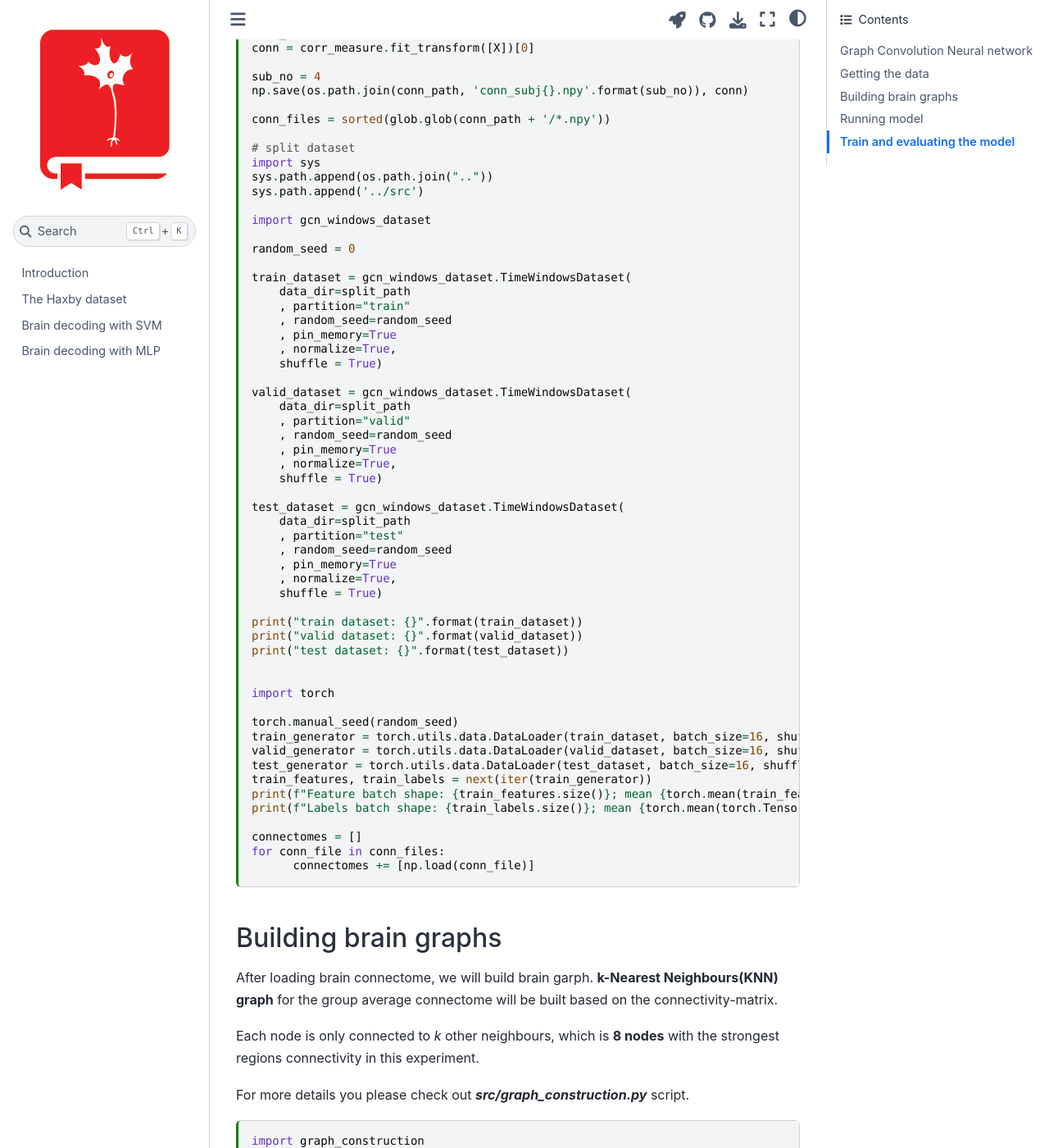
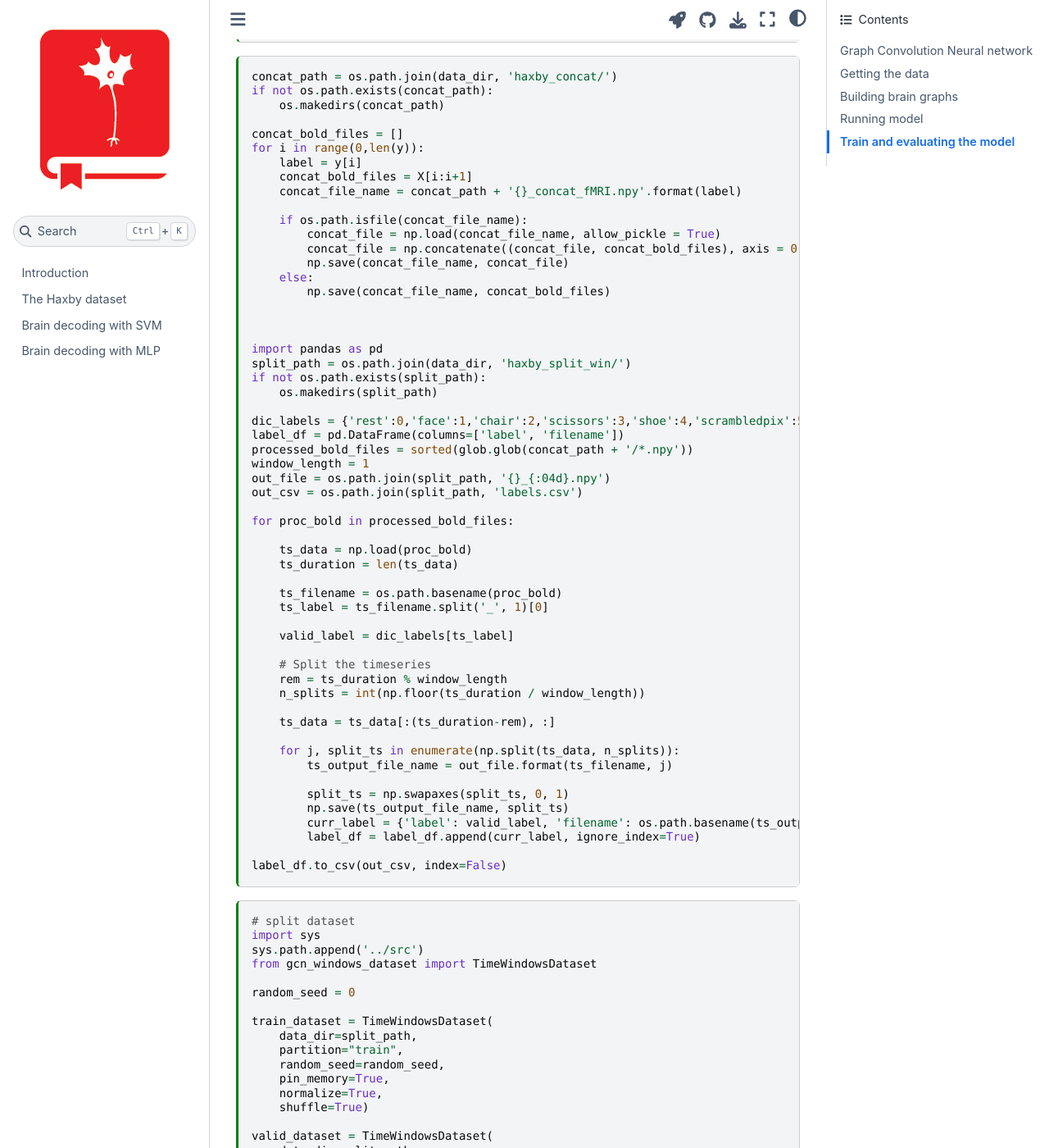
Before and after one commit to main-educational/brain_encoding_decoding, a Jupyter Book: the page built from content/gcn_decoding.md, in a window 1280 px wide and 1400 px high, scrolled down 1763 px. Shown: the whole window at 82% size. Built offline with Jupyter Book 1.0.4 settings and Sphinx 7.4.7 and the Sphinx Book theme 1.1.4, drawn with Linux system fonts in a browser that asks for light colours; pages that are not in the unit, such as notebooks, are missing from menus; comment, search, counter and statistics services are not loaded; cross-references to code outside the pages are shown as plain code; some of the changed text lies outside the part shown.

Commit message:
Include the code for data processing in the same tutorial

````diff
--- a/content/gcn_decoding.md
+++ b/content/gcn_decoding.md
@@ -68,65 +68,118 @@ print(X.shape)
 So we have 1452 time points, with one cognitive annotations each, and for each time point we have recordings of fMRI activity across 675 voxels. We can also see that the cognitive annotations span 9 different categories.
 
 ```{code-cell} ipython3
-proc_path = os.path.join(data_dir, 'haxby_proc/')
-concat_path = os.path.join(data_dir, 'haxby_concat/')
 conn_path = os.path.join(data_dir, 'haxby_connectomes/')
-split_path = os.path.join(data_dir, 'haxby_split_win/')
-```
+if not os.path.exists(conn_path):
+    os.makedirs(conn_path)
 
-```{code-cell} ipython3
 import glob
 import nilearn.connectome
 import numpy as np
 import warnings
 warnings.filterwarnings(action='once')
-# Estimating connectomes
+# Estimating connectomes and save for pytorch to load
 corr_measure = nilearn.connectome.ConnectivityMeasure(kind="correlation")
 conn = corr_measure.fit_transform([X])[0]
+np.save(os.path.join(conn_path, 'conn_subj{}.npy'.format(sub_no)), conn)
+```
 
-sub_no = 4
-np.save(os.path.join(conn_path, 'conn_subj{}.npy'.format(sub_no)), conn)
+```{code-cell} ipython3
+concat_path = os.path.join(data_dir, 'haxby_concat/')
+if not os.path.exists(concat_path):
+    os.makedirs(concat_path)
 
-conn_files = sorted(glob.glob(conn_path + '/*.npy'))
+concat_bold_files = []
+for i in range(0,len(y)):
+    label = y[i]
+    concat_bold_files = X[i:i+1]
+    concat_file_name = concat_path + '{}_concat_fMRI.npy'.format(label)
 
+    if os.path.isfile(concat_file_name):
+        concat_file = np.load(concat_file_name, allow_pickle = True)
+        concat_file = np.concatenate((concat_file, concat_bold_files), axis = 0)
+        np.save(concat_file_name, concat_file)
+    else:
+        np.save(concat_file_name, concat_bold_files)
+
+
+
+import pandas as pd
+split_path = os.path.join(data_dir, 'haxby_split_win/')
+if not os.path.exists(split_path):
+    os.makedirs(split_path)
+
+dic_labels = {'rest':0,'face':1,'chair':2,'scissors':3,'shoe':4,'scrambledpix':5,'house':6,'cat':7,'bottle':8}
+label_df = pd.DataFrame(columns=['label', 'filename'])
+processed_bold_files = sorted(glob.glob(concat_path + '/*.npy'))
+window_length = 1
+out_file = os.path.join(split_path, '{}_{:04d}.npy')
+out_csv = os.path.join(split_path, 'labels.csv')
+
+for proc_bold in processed_bold_files:
+
+    ts_data = np.load(proc_bold)
+    ts_duration = len(ts_data)
+
+    ts_filename = os.path.basename(proc_bold)
+    ts_label = ts_filename.split('_', 1)[0]
+
+    valid_label = dic_labels[ts_label]
+
+    # Split the timeseries
+    rem = ts_duration % window_length
+    n_splits = int(np.floor(ts_duration / window_length))
+
+    ts_data = ts_data[:(ts_duration-rem), :]
+
+    for j, split_ts in enumerate(np.split(ts_data, n_splits)):
+        ts_output_file_name = out_file.format(ts_filename, j)
+
+        split_ts = np.swapaxes(split_ts, 0, 1)
+        np.save(ts_output_file_name, split_ts)
+        curr_label = {'label': valid_label, 'filename': os.path.basename(ts_output_file_name)}
+        label_df = label_df.append(curr_label, ignore_index=True)
+
+label_df.to_csv(out_csv, index=False)
+```
+
+```{code-cell} ipython3
 # split dataset
 import sys
-sys.path.append(os.path.join(".."))
 sys.path.append('../src')
-
-import gcn_windows_dataset
+from gcn_windows_dataset import TimeWindowsDataset
 
 random_seed = 0
 
-train_dataset = gcn_windows_dataset.TimeWindowsDataset(
-    data_dir=split_path
-    , partition="train"
-    , random_seed=random_seed
-    , pin_memory=True
-    , normalize=True,
-    shuffle = True)
+train_dataset = TimeWindowsDataset(
+    data_dir=split_path,
+    partition="train",
+    random_seed=random_seed,
+    pin_memory=True,
+    normalize=True,
+    shuffle=True)
 
-valid_dataset = gcn_windows_dataset.TimeWindowsDataset(
-    data_dir=split_path
-    , partition="valid"
-    , random_seed=random_seed
-    , pin_memory=True
-    , normalize=True,
-    shuffle = True)
+valid_dataset = TimeWindowsDataset(
+    data_dir=split_path,
+    partition="valid",
+    random_seed=random_seed,
+    pin_memory=True,
+    normalize=True,
+    shuffle=True)
 
-test_dataset = gcn_windows_dataset.TimeWindowsDataset(
-    data_dir=split_path
-    , partition="test"
-    , random_seed=random_seed
-    , pin_memory=True
-    , normalize=True,
-    shuffle = True)
+test_dataset = TimeWindowsDataset(
+    data_dir=split_path,
+    partition="test",
+    random_seed=random_seed,
+    pin_memory=True,
+    normalize=True,
+    shuffle=True)
 
 print("train dataset: {}".format(train_dataset))
 print("valid dataset: {}".format(valid_dataset))
 print("test dataset: {}".format(test_dataset))
+```
 
-
+```{code-cell} ipython3
 import torch
 
 torch.manual_seed(random_seed)
@@ -136,10 +189,6 @@ test_generator = torch.utils.data.DataLoader(test_dataset, batch_size=16, shuffl
 train_features, train_labels = next(iter(train_generator))
 print(f"Feature batch shape: {train_features.size()}; mean {torch.mean(train_features)}")
 print(f"Labels batch shape: {train_labels.size()}; mean {torch.mean(torch.Tensor.float(train_labels))}")
-
-connectomes = []
-for conn_file in conn_files:
-      connectomes += [np.load(conn_file)]
 ```
 
 ## Building brain graphs
@@ -152,11 +201,14 @@ Each node is only connected to *k* other neighbours, which is __8 nodes__ with t
 For more details you please check out __*src/graph_construction.py*__ script.
 
 ```{code-cell} ipython3
-import graph_construction
+conn_files = sorted(glob.glob(conn_path + '/*.npy'))
+connectomes = []
+for conn_file in conn_files:
+      connectomes += [np.load(conn_file)]
 
+from graph_construction import make_group_graph
 
-graph = graph_construction.make_group_graph(connectomes, self_loops=False,
-                                            k=8, symmetric=True)
+graph = make_group_graph(connectomes, self_loops=False, k=8, symmetric=True)
 ```
 
 ## Running model
@@ -172,11 +224,10 @@ In this example we will continue with __*window_length = 1*__, which means each
 TR is cycle time between corresponding points in fMRI.
 
 ```{code-cell} ipython3
-import gcn_model
+from gcn_model import GCN
 
 window_length = 1
-gcn = gcn_model.GCN(graph.edge_index, graph.edge_attr,
-                           n_timepoints=window_length)
+gcn = GCN(graph.edge_index, graph.edge_attr, n_timepoints=window_length)
 gcn
 ```
 
````
Also changed, not shown: 1 other file.
